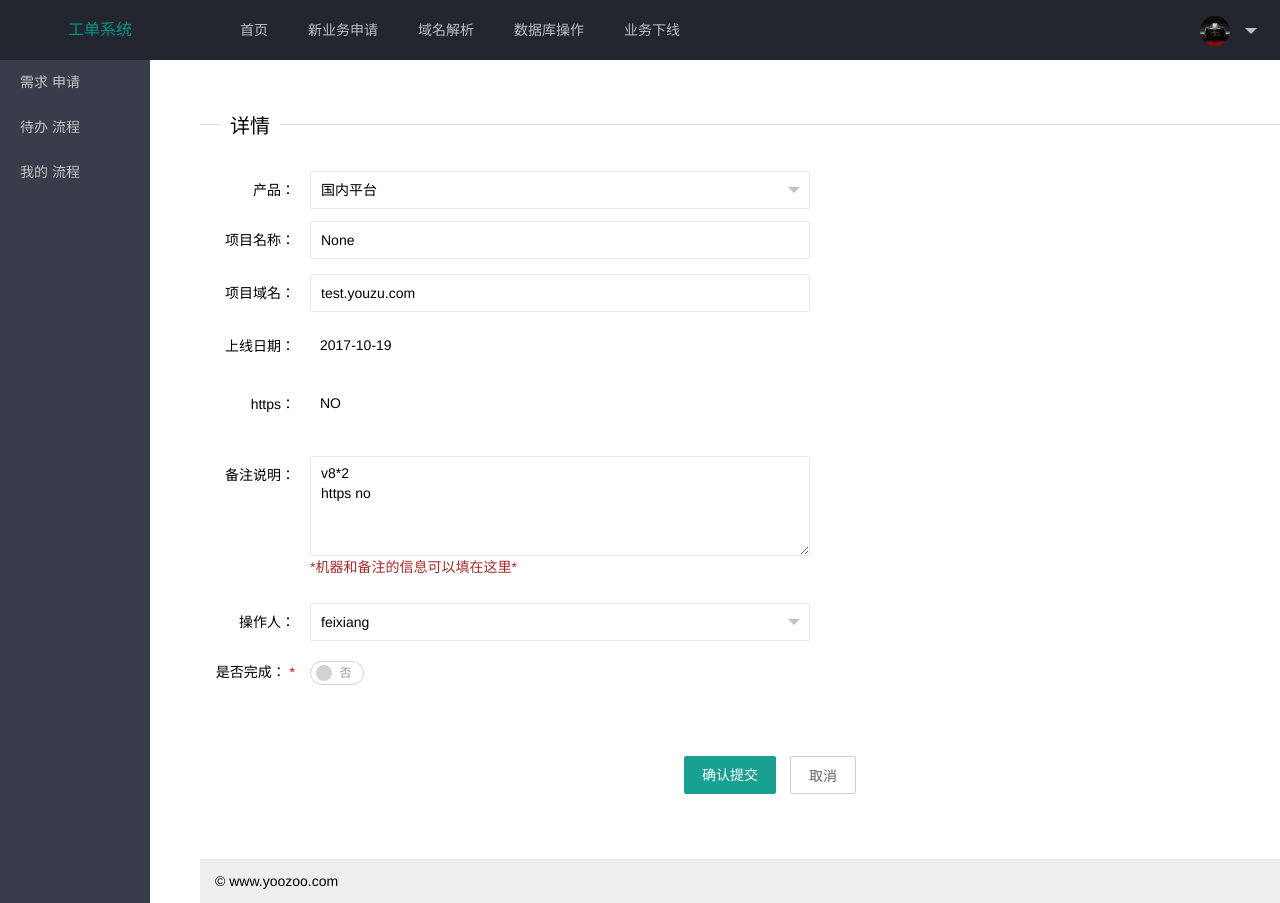
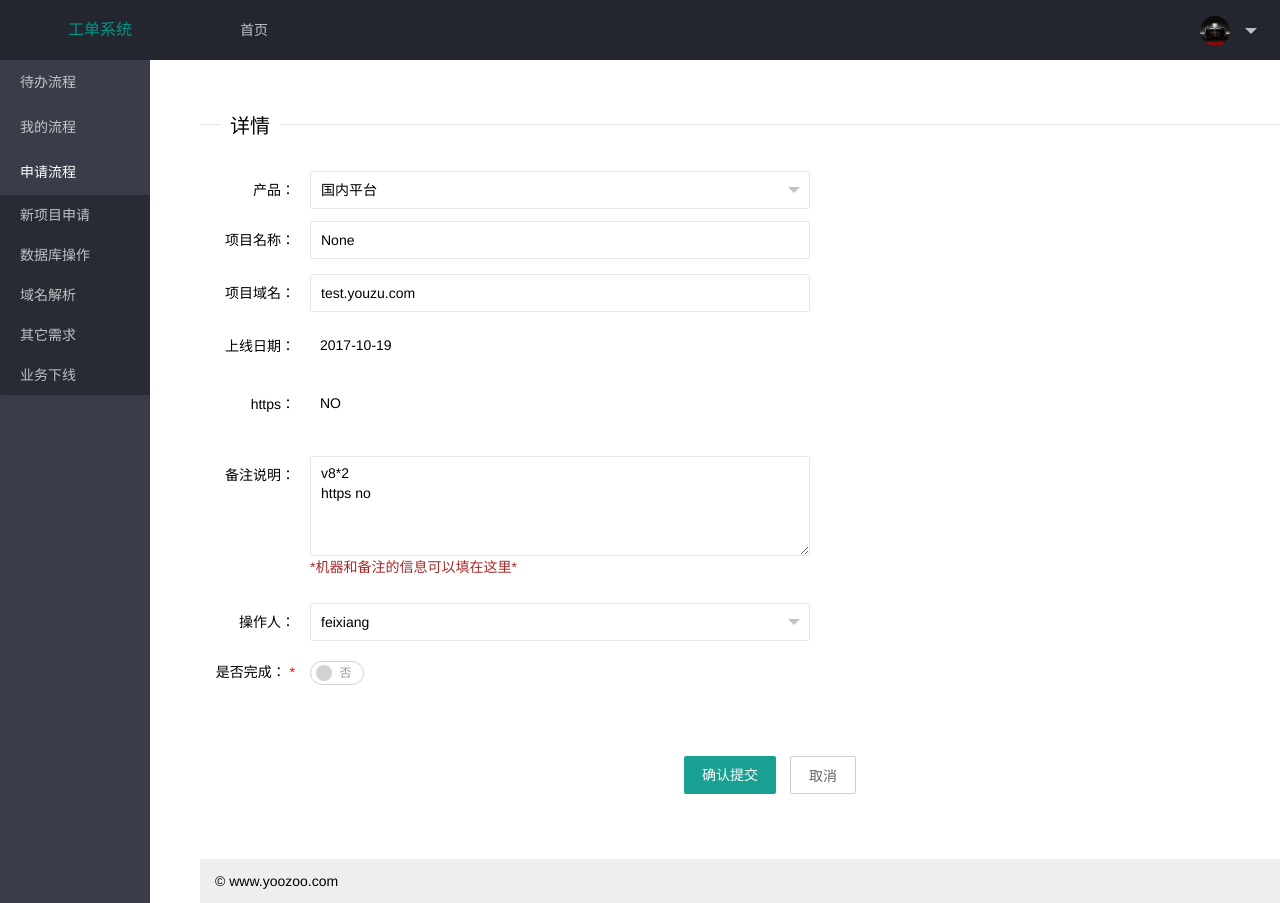
Before and after one commit to Arnold617/workform, a Django app: a page that uses templates/base.html in a window 1280 px wide. Run offline with Django 3.2, Linux system fonts and the light colour scheme; data comes from the database, SQL or seed files in the repository; both versions use the stored data as it was after the commit.

Commit message:
change base.html

```diff
--- a/templates/base.html
+++ b/templates/base.html
@@ -34,10 +34,6 @@
             <!-- 头部区域（可配合layui已有的水平导航） -->
             <ul class="layui-nav layui-layout-left">
                 <li class="layui-nav-item"><a href="/index/">首页</a></li>
-                <li class="layui-nav-item"><a href="/new_project/">新业务申请</a></li>
-                <li class="layui-nav-item"><a href="/set_domain/">域名解析</a></li>
-                <li class="layui-nav-item"><a href="#">数据库操作</a></li>
-                <li class="layui-nav-item"><a href="#">业务下线</a></li>
             </ul>
             <ul class="layui-nav layui-layout-right">
                 <li class="layui-nav-item">
@@ -54,12 +50,22 @@
         </div>
         <div class="layui-side layui-bg-black">
             <div class="layui-side-scroll">
-                <!-- 左侧导航区域（可配合layui已有的垂直导航） -->
                 <ul class="layui-nav layui-nav-tree" >
-                    <li class="layui-nav-item"><a href="#"> 需求 申请</a></li>
-                    <li class="layui-nav-item"><a href="/backlog.html"> 待办 流程</a></li>
-                    <li class="layui-nav-item"><a href="/mine.html"> 我的 流程</a></li>
-              </ul>
+                    <li class="layui-nav-item"><a href="/backlog.html"> 待办流程</a></li>
+                    <li class="layui-nav-item"><a href="/mine.html"> 我的流程</a></li>
+                </ul>
+                <ul class="layui-nav layui-nav-tree" lay-filter="test">
+                    <li class="layui-nav-item layui-nav-itemed">
+                    <a href="javascript:">申请流程</a>
+                    <dl class="layui-nav-child">
+                      <dd><a href="/new_project/">新项目申请</a></dd>
+                      <dd><a href="#">数据库操作</a></dd>
+                      <dd><a href="/set_domain">域名解析</a></dd>
+                      <dd><a href="javascript:">其它需求</a></dd>
+                      <dd><a href="javascript:">业务下线</a></dd>
+                    </dl>
+                  </li>
+                </ul>
             </div>
         </div>
 
```
Also changed, not shown: db.sqlite3.
